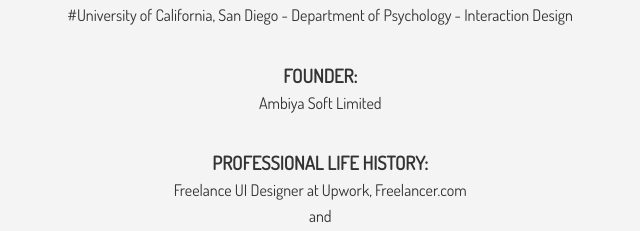
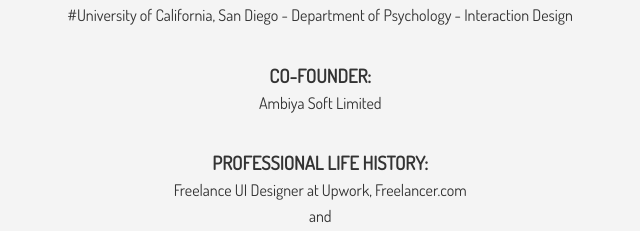
Before and after one commit to tanvir-13/TANVIR_AHMMED, a plain HTML site: page about.html in a window 1280 px wide. Shown: the part 506-737 px from the top of the page, 551-1191 px from the left. Drawn offline with Linux system fonts and the light colour scheme.

Commit message:
Update about.html

```diff
--- a/about.html
+++ b/about.html
@@ -49,7 +49,7 @@
             <img src="img/About me.png" alt="Tanvir Ahmmed" class="bio-image">
             <div class="bio-text bg-light">
               <h4 class="py-1"> <h3>Educational Qualification:</h3> Graduated from AIUB , BSc. in Computer Science and Software Engineering (CSSE) <br> <h3>Others Education:</h3> #Google Professional UX Design Certification <br> #University of Michigan - UX Research and Design (Ongoing) <br> #Georgia Institute of Technology - UX Design (Ongoing) <br>#California Institute of the Arts - UX / UI Design (Ongoing) <br> #University of California, San Diego - Department of Psychology - Interaction Design </h4>
-              <h4 class="py-1"> <h3>Founder:</h3> Ambiya Soft Limited</h4>
+              <h4 class="py-1"> <h3>Co-Founder:</h3> Ambiya Soft Limited</h4>
               <h4 class="py-1"> <h3>Professional Life History:</h3> Freelance UI Designer at Upwork, Freelancer.com <br> and <br> UX Researcher at Ambiya Soft Ltd.</h4>
             <!---  <p>Lorem ipsum dolor sit amet, consectetur adipisicing elit. Omnis voluptatem non porro numquam deleniti harum saepe totam illum debitis quisquam fugit sapiente incidunt ullam, nesciunt tempora, nam inventore earum natus ad! Perferendis est, quis, provident eius quasi voluptas. Eum delectus quidem repudiandae?</p>  --->
             </div>
```
